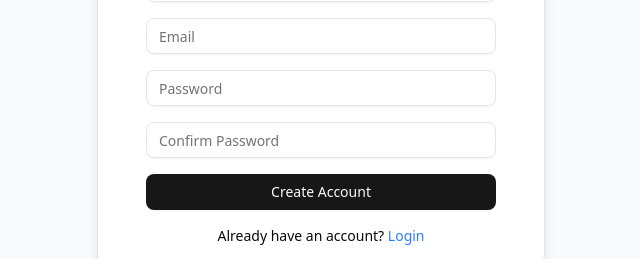
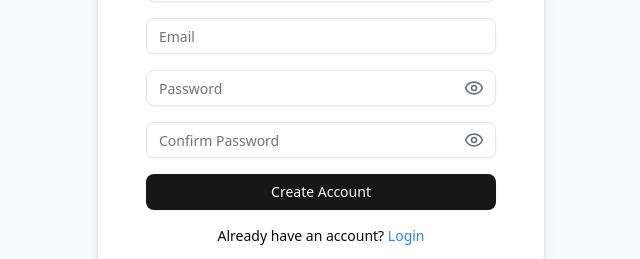
Before and after one commit to Lopez-JhonLay/event-reminder-frontend, a React (Vite) app: page /register in a window 1280 px wide. Shown: the part 370-629 px from the top of the page, without its empty margins (319-959 px from the left). Built offline with nearby package versions, Linux system fonts and the light colour scheme.

Commit message:
feat: add password visibility toggle to Login and Register components

```diff
--- a/src/pages/Login.jsx
+++ b/src/pages/Login.jsx
@@ -8,6 +8,8 @@
 
 import { useNavigate } from "react-router-dom";
 
+import { Eye, EyeOff } from "lucide-react";
+
 import { Input } from "@/components/ui/input";
 import { Button } from "@/components/ui/button";
 import { Card, CardContent } from "@/components/ui/card";
@@ -17,6 +19,7 @@
 	const [form, setForm] = useState({ email: "", password: "" });
 	const [error, setError] = useState(null);
 	const [loading, setLoading] = useState(false);
+	const [showPassword, setShowPassword] = useState(false);
 	const setToken = useAuthStore((state) => state.setToken);
 	const setUser = useAuthStore((state) => state.setUser);
 
@@ -62,14 +65,27 @@
 							onChange={handleChange}
 							required
 						/>
+						<div className="relative">
 							<Input
-							type="password"
+								type={showPassword ? "text" : "password"}
 								name="password"
 								placeholder="Password"
 								value={form.password}
 								onChange={handleChange}
 								required
 							/>
+							<button
+								type="button"
+								className="absolute inset-y-0 right-0 px-3 flex items-center text-gray-500 hover:text-gray-700"
+								onClick={() => setShowPassword(!showPassword)}
+							>
+								{showPassword ? (
+									<EyeOff className="h-5 w-5" />
+								) : (
+									<Eye className="h-5 w-5" />
+								)}
+							</button>
+						</div>
 						<Button
 							type="submit"
 							className="w-full"
--- a/src/pages/Register.jsx
+++ b/src/pages/Register.jsx
@@ -3,6 +3,8 @@
 import { useNavigate, Link } from "react-router-dom";
 
 import api from "@/api/axios";
+
+import { Eye, EyeOff } from "lucide-react";
 
 import { Input } from "@/components/ui/input";
 import { Button } from "@/components/ui/button";
@@ -20,6 +22,8 @@
 	});
 	const [error, setError] = useState("");
 	const [loading, setLoading] = useState(false);
+	const [showPassword, setShowPassword] = useState(false);
+	const [showConfirmPassword, setShowConfirmPassword] = useState(false);
 	const navigate = useNavigate();
 
 	//handlers
@@ -91,22 +95,48 @@
 							onChange={handleChange}
 							required
 						/>
+						<div className="relative">
 							<Input
-							type="password"
+								type={showPassword ? "text" : "password"}
 								name="password"
 								placeholder="Password"
 								value={form.password}
 								onChange={handleChange}
 								required
 							/>
+							<button
+								type="button"
+								className="absolute inset-y-0 right-0 px-3 flex items-center text-gray-500 hover:text-gray-700"
+								onClick={() => setShowPassword(!showPassword)}
+							>
+								{showPassword ? (
+									<EyeOff className="h-5 w-5" />
+								) : (
+									<Eye className="h-5 w-5" />
+								)}
+							</button>
+						</div>
+						<div className="relative">
 							<Input
-							type="password"
+								type={showConfirmPassword ? "text" : "password"}
 								name="password_confirmation"
 								placeholder="Confirm Password"
 								value={form.password_confirmation}
 								onChange={handleChange}
 								required
 							/>
+							<button
+								type="button"
+								className="absolute inset-y-0 right-0 px-3 flex items-center text-gray-500 hover:text-gray-700"
+								onClick={() => setShowConfirmPassword(!showConfirmPassword)}
+							>
+								{showConfirmPassword ? (
+									<EyeOff className="h-5 w-5" />
+								) : (
+									<Eye className="h-5 w-5" />
+								)}
+							</button>
+						</div>
 						<Button
 							type="submit"
 							className="w-full"
```
Lines whose indentation alone changed are shown as unchanged.
